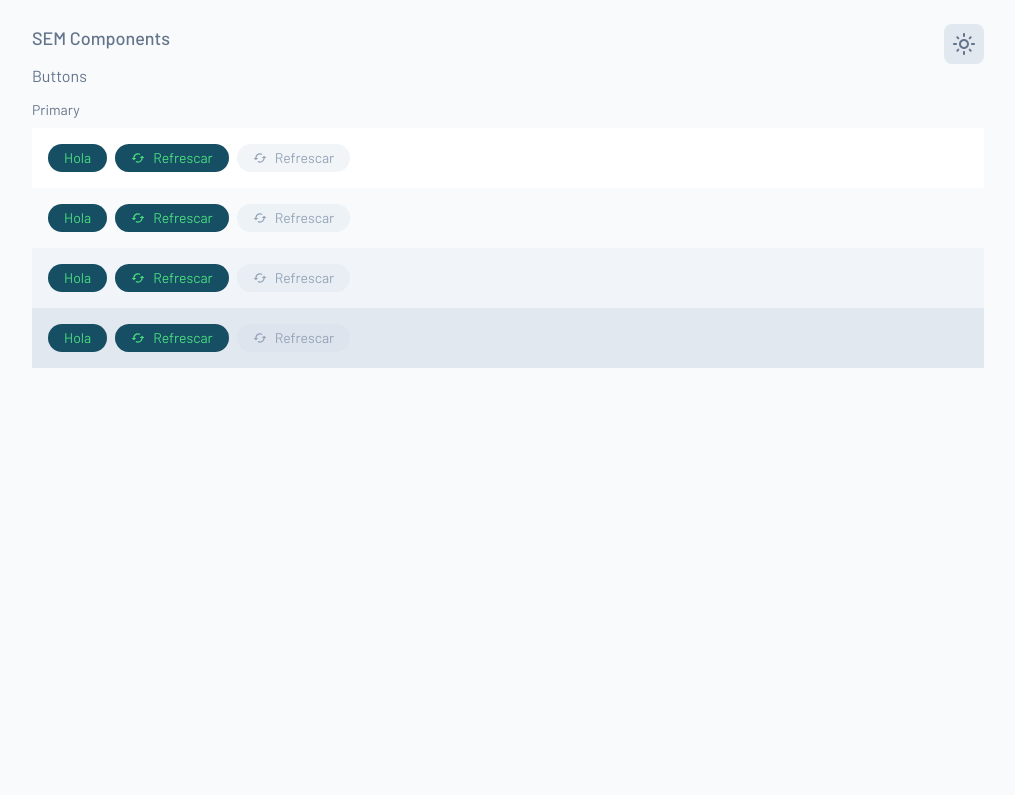
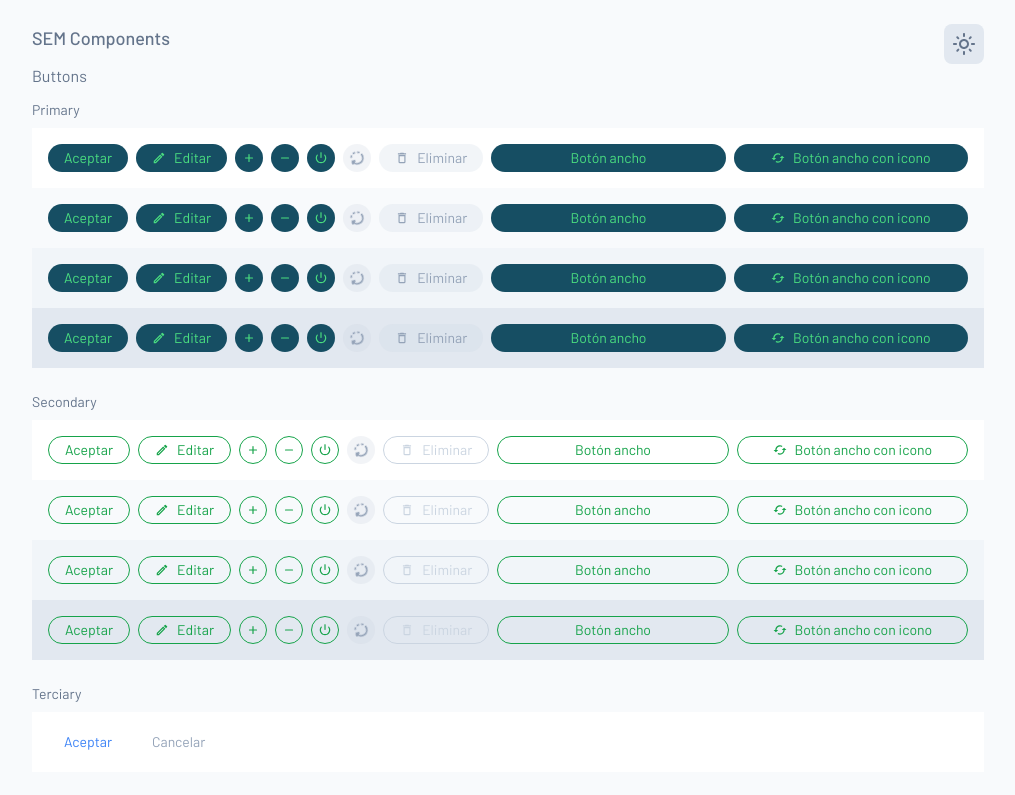
Before and after one commit to salegrebxmart/sem-design-system, a React (Vite) app: page / in a window 1280 px wide. Shown: the top 795 px of the page, without its empty margins (132-1147 px from the left). Built offline with nearby package versions, Linux system fonts and the light colour scheme.

Commit message:
Set Button Component

```diff
--- a/src/App.tsx
+++ b/src/App.tsx
@@ -1,71 +1,101 @@
 import './App.css';
-import Button, { Icon } from './components/atoms/Button';
+import Button, { Icon, Variant } from './components/atoms/Button';
 import ThemeButton from './components/atoms/ThemeButton';
+
+const ButtonRow = ({ variant = Variant.Primary }: { variant?: Variant }) => {
+  return (
+    <>
+      <Button variant={variant}>Aceptar</Button>
+      <Button variant={variant} icon={Icon.Edit}>
+        Editar
+      </Button>
+      <Button variant={variant} iconOnly icon={Icon.Plus} />
+      <Button variant={variant} iconOnly icon={Icon.Minus} />
+      <Button variant={variant} iconOnly icon={Icon.Power} />
+      <Button variant={variant} iconOnly loading />
+      <Button variant={variant} disabled icon={Icon.Delete}>
+        Eliminar
+      </Button>
+      <Button variant={variant} fullWidth>
+        Botón ancho
+      </Button>
+      <Button variant={variant} fullWidth icon={Icon.Refresh}>
+        Botón ancho con icono
+      </Button>
+    </>
+  );
+};
 
 function App() {
   return (
-    <main className='w-screen h-screen bg-slate-50 dark:bg-cyan-900'>
+    <main className=' bg-slate-50 dark:bg-cyan-900'>
       <div className='w-[1000px] m-auto p-6'>
         <header className='w-full flex justify-between'>
           <h1 className='text-lg text-slate-500 dark:text-slate-300 font-medium'>SEM Components</h1>
           <ThemeButton />
         </header>
 
-        <section className=''>
+        <section>
           <h2 className='text-base text-slate-500 dark:text-slate-300 mb-3'>Buttons</h2>
+          <div className='mb-6'>
             <h3 className='text-sm text-slate-500 dark:text-slate-300 mb-2'>Primary</h3>
             <div className='flex gap-2 bg-white dark:bg-slate-900 p-4'>
-            <Button>Hola</Button>
-            <Button icon={Icon.Refresh}>Refrescar</Button>
-            <Button disabled icon={Icon.Refresh}>
-              Refrescar
+              <ButtonRow />
+            </div>
+            <div className='flex gap-2 bg-slate:50 dark:bg-cyan-950 p-4'>
+              <ButtonRow />
+            </div>
+            <div className='flex gap-2 bg-slate-100 dark:bg-cyan-900 p-4'>
+              <ButtonRow />
+            </div>
+            <div className='flex gap-2 bg-slate-200 dark:bg-cyan-800 p-4'>
+              <ButtonRow />
+            </div>
+          </div>
+
+          <div className='mb-6'>
+            <h3 className='text-sm text-slate-500 dark:text-slate-300 mb-2'>Secondary</h3>
+            <div className='flex gap-2 bg-white dark:bg-slate-900 p-4'>
+              <ButtonRow variant={Variant.Secondary} />
+            </div>
+            <div className='flex gap-2 bg-slate:50 dark:bg-cyan-950 p-4'>
+              <ButtonRow variant={Variant.Secondary} />
+            </div>
+            <div className='flex gap-2 bg-slate-100 dark:bg-cyan-900 p-4'>
+              <ButtonRow variant={Variant.Secondary} />
+            </div>
+            <div className='flex gap-2 bg-slate-200 dark:bg-cyan-800 p-4'>
+              <ButtonRow variant={Variant.Secondary} />
+            </div>
+          </div>
+
+          <div className='mb-6'>
+            <h3 className='text-sm text-slate-500 dark:text-slate-300 mb-2'>Terciary</h3>
+            <div className='flex gap-2 bg-white dark:bg-slate-900 p-4'>
+              <Button variant={Variant.Terciary}>Aceptar</Button>
+              <Button disabled variant={Variant.Terciary}>
+                Cancelar
               </Button>
             </div>
             <div className='flex gap-2 bg-slate:50 dark:bg-cyan-950 p-4'>
-            <Button>Hola</Button>
-            <Button icon={Icon.Refresh}>Refrescar</Button>
-            <Button disabled icon={Icon.Refresh}>
-              Refrescar
+              <Button variant={Variant.Terciary}>Aceptar</Button>
+              <Button disabled variant={Variant.Terciary}>
+                Cancelar
               </Button>
-            {/* <Button icon={Icon.Minus}>Refrescar</Button>
-            <Button icon={Icon.None}>Refrescar</Button>
-            <Button icon={Icon.Plus}>Refrescar</Button>
-            <Button icon={Icon.Delete}>Refrescar</Button>
-            <Button iconOnly icon={Icon.Plus} />
-
-            <Button iconOnly icon={Icon.Delete} />
-            <Button iconOnly icon={Icon.Plus} />
-            <Button iconOnly icon={Icon.Minus} />
-            <Button iconOnly icon={Icon.Refresh} variant='secondary' />
-            <Button iconOnly icon={Icon.Delete} variant='secondary' />
-            <Button iconOnly icon={Icon.Refresh} disabled />
-            <Button iconOnly icon={Icon.Delete} disabled />
-            <Button iconOnly icon={Icon.Delete} loading />
-            <Button icon={Icon.Refresh} loading>
-              Refrescar
-            </Button>
-            <Button icon={Icon.Delete} variant='secondary'>
-              Eliminar
-            </Button>
-            <Button icon={Icon.Delete} disabled>
-              Eliminar
-            </Button> */}
             </div>
             <div className='flex gap-2 bg-slate-100 dark:bg-cyan-900 p-4'>
-            <Button>Hola</Button>
-            <Button icon={Icon.Refresh}>Refrescar</Button>
-            <Button disabled icon={Icon.Refresh}>
-              Refrescar
+              <Button variant={Variant.Terciary}>Aceptar</Button>
+              <Button disabled variant={Variant.Terciary}>
+                Cancelar
               </Button>
             </div>
             <div className='flex gap-2 bg-slate-200 dark:bg-cyan-800 p-4'>
-            <Button>Hola</Button>
-            <Button icon={Icon.Refresh}>Refrescar</Button>
-            <Button disabled icon={Icon.Refresh}>
-              Refrescar
+              <Button variant={Variant.Terciary}>Aceptar</Button>
+              <Button disabled variant={Variant.Terciary}>
+                Cancelar
               </Button>
             </div>
-          {/* <Button fullWidth>Soy enorme</Button> */}
+          </div>
         </section>
       </div>
     </main>
--- a/src/components/atoms/Button/Button.component.tsx
+++ b/src/components/atoms/Button/Button.component.tsx
@@ -1,12 +1,20 @@
 import { FC, ReactNode } from 'react';
-import { IconDelete, IconLoading, IconMinus, IconPlus, IconRefresh } from '../Icons';
+import { IconDelete, IconEdit, IconLoading, IconMinus, IconPlus, IconPower, IconRefresh } from '../Icons';
 
 export enum Icon {
   Refresh = 'refresh',
   Delete = 'delete',
   Plus = 'plus',
   Minus = 'minus',
+  Edit = 'edit',
+  Power = 'power',
   None = 'none',
+}
+
+export enum Variant {
+  Primary = 'primary',
+  Secondary = 'secondary',
+  Terciary = 'terciary',
 }
 
 type iconsT = {
@@ -19,6 +27,8 @@ const icons: iconsT = {
   loading: <IconLoading />,
   plus: <IconPlus />,
   minus: <IconMinus />,
+  edit: <IconEdit />,
+  power: <IconPower />,
 };
 
 export interface ButtonProps extends React.ButtonHTMLAttributes<HTMLButtonElement> {
@@ -28,7 +38,7 @@ export interface ButtonProps extends React.ButtonHTMLAttributes<HTMLButtonElemen
   fullWidth?: boolean;
   disabled?: boolean;
   loading?: boolean;
-  variant?: 'primary' | 'secondary';
+  variant?: Variant;
   icon?: Icon;
   iconOnly?: boolean;
 }
@@ -38,26 +48,44 @@ type variantsT = {
 };
 
 const variants: variantsT = {
-  primary:
-    'bg-cyan-900 text-green-400 hover:bg-green-400 hover:text-cyan-900 active:bg-cyan-900 active:text-green-400 active:scale-90 focus:outline-none focus:ring focus:ring-green-400 dark:bg-green-400 dark:text-green-950 dark:font-medium dark:hover:bg-slate-950 dark:hover:text-green-400 dark:active:bg-green-400 dark:active:text-green-950',
-  secondary:
-    'border border-green-500 text-green-500 hover:border-green-400 hover:bg-green-400 hover:text-cyan-900 active:bg-cyan-900 active:text-green-400 active:scale-90 focus:outline-none focus:ring focus:ring-green-400 dark:border-green-400',
-  disabled: 'bg-slate-300/25 text-slate-400 dark:bg-cyan-900/50 dark:text-cyan-700',
+  primary: 'bg-cyan-900 text-green-400 hover:bg-green-400 hover:text-cyan-900 focus:outline-none focus:ring focus:ring-green-400',
+  secondary: 'border border-green-600 text-green-600 hover:border-green-400 hover:bg-green-400 hover:text-cyan-900 focus:outline-none focus:ring focus:ring-green-300',
+  terciary: 'text-blue-500 hover:underline',
 };
 
-const Button: FC<ButtonProps> = ({ type = 'button', children, onClick, disabled = false, loading = false, variant = 'primary', fullWidth = false, icon = 'none', iconOnly = false }) => {
-  const buttonStyle =
+const variantsDark: variantsT = {
+  primary: 'dark:bg-green-400 dark:text-green-950 dark:font-medium dark:hover:bg-slate-950 dark:hover:text-green-400',
+  secondary: 'dark:border-green-400 dark:text-green-400 dark:hover:border-green-400 dark:hover:bg-green-400 dark:hover:text-cyan-900',
+  terciary: 'dark:text-cyan-300',
+};
+
+const variantsDisabled: variantsT = {
+  primary: 'bg-slate-300/25 text-slate-400 dark:bg-cyan-900/50 dark:text-cyan-700 active:scale-100',
+  secondary: 'border border-slate-300 text-slate-300 dark:border-cyan-700 dark:text-cyan-700 active:scale-100',
+  terciary: 'text-slate-400 dark:text-cyan-700 active:scale-100',
+};
+
+function getStyle(loading: boolean, iconOnly: boolean, disabled: boolean, variant: string) {
+  if (loading) {
+    return (iconOnly ? 'px-1 w-7' : 'px-4') + ' ' + 'relative h-7 text-sm py-1 rounded-full' + ' ' + variantsDisabled.primary;
+  }
+  return (
     (iconOnly ? 'px-0 w-7' : 'px-4') +
     ' ' +
-    'h-7 flex flex-shrink-0 gap-2 items-center justify-center rounded-full text-sm scale-100 transition-transform duration-200' +
+    'h-7 flex flex-shrink-0 gap-2 items-center justify-center rounded-full text-sm scale-100 transition-transform duration-100 active:scale-95' +
     ' ' +
-    (disabled ? variants['disabled'] : variants[variant]);
-  const loadingStyle = (iconOnly ? 'px-1 w-7' : 'px-4') + ' ' + 'relative h-7 bg-slate-200 text-slate-400 text-sm py-1 rounded-full dark:bg-cyan-950/50 dark:text-cyan-800';
+    (disabled ? variantsDisabled[variant] : variants[variant] + ' ' + variantsDark[variant])
+  );
+}
+
+const Button: FC<ButtonProps> = ({ type = 'button', children, onClick, disabled = false, loading = false, variant = 'primary', fullWidth = false, icon = 'none', iconOnly = false }) => {
+  const buttonStyle = getStyle(loading, iconOnly, disabled, variant);
+
   return (
     <>
       {loading ? (
         <button disabled className={fullWidth ? 'w-full' : 'w-auto' + ' ' + 'flex justify-center items-center'}>
-          <div className={loadingStyle}>
+          <div className={buttonStyle}>
             <div className='animate-spin text-xl'>{icons.loading}</div>
             {icon && iconOnly ? '' : <span className='hidden'>{children}</span>}
           </div>
--- a/src/components/atoms/Button/index.ts
+++ b/src/components/atoms/Button/index.ts
@@ -1,2 +1 @@
-export { default } from './Button.component.tsx';
-export { Icon } from './Button.component.tsx';
+export { default, Icon, Variant } from './Button.component.tsx';
--- /dev/null
+++ b/src/components/atoms/Icons/IconEdit.component.tsx
@@ -0,0 +1,12 @@
+import { SVGProps } from 'react';
+
+export default function IconEdit(props: SVGProps<SVGSVGElement>) {
+  return (
+    <svg xmlns='http://www.w3.org/2000/svg' width='1em' height='1em' viewBox='0 0 24 24' {...props}>
+      <path
+        fill='currentColor'
+        d='M3 21h3.75L17.81 9.94l-3.75-3.75L3 17.25V21zm2-2.92l9.06-9.06l.92.92L5.92 19H5v-.92zM18.37 3.29a.996.996 0 0 0-1.41 0l-1.83 1.83l3.75 3.75l1.83-1.83a.996.996 0 0 0 0-1.41l-2.34-2.34z'
+      />
+    </svg>
+  );
+}
--- /dev/null
+++ b/src/components/atoms/Icons/IconPower.component.tsx
@@ -0,0 +1,12 @@
+import { SVGProps } from 'react';
+
+export default function IconPower(props: SVGProps<SVGSVGElement>) {
+  return (
+    <svg xmlns='http://www.w3.org/2000/svg' width='1em' height='1em' viewBox='0 0 24 24' {...props}>
+      <path
+        fill='currentColor'
+        d='M12 12q-.425 0-.712-.288Q11 11.425 11 11V3q0-.425.288-.713Q11.575 2 12 2t.713.287Q13 2.575 13 3v8q0 .425-.287.712Q12.425 12 12 12Zm0 9q-1.875 0-3.512-.712q-1.638-.713-2.85-1.926q-1.213-1.212-1.926-2.85Q3 13.875 3 12q0-1.575.513-3.012Q4.025 7.55 4.95 6.4q.275-.35.7-.338q.425.013.75.338q.275.275.25.675q-.025.4-.275.75q-.65.875-1.012 1.937Q5 10.825 5 12q0 2.925 2.038 4.962Q9.075 19 12 19t4.962-2.038Q19 14.925 19 12q0-1.175-.362-2.263q-.363-1.087-1.038-1.962q-.25-.325-.275-.713q-.025-.387.25-.662q.3-.3.725-.313q.425-.012.7.313q.95 1.15 1.475 2.588Q21 10.425 21 12q0 1.875-.712 3.512q-.713 1.638-1.925 2.85q-1.213 1.213-2.85 1.926Q13.875 21 12 21Z'
+      />
+    </svg>
+  );
+}
```
Also changed, not shown: src/components/atoms/Icons/index.ts (+9 -7 lines), src/components/atoms/ThemeButton/ThemeButton.component.tsx (+7 -1 lines). Lines whose indentation alone changed are shown as unchanged.
